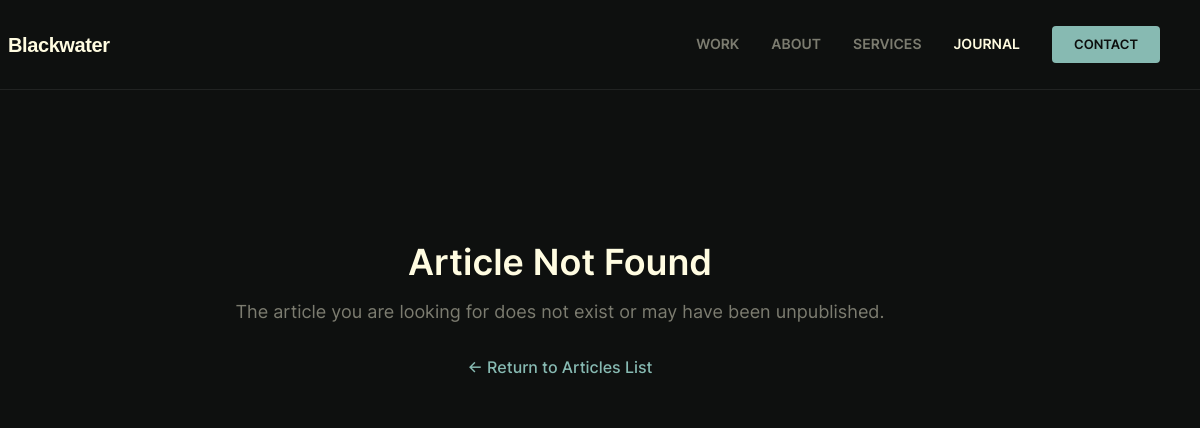
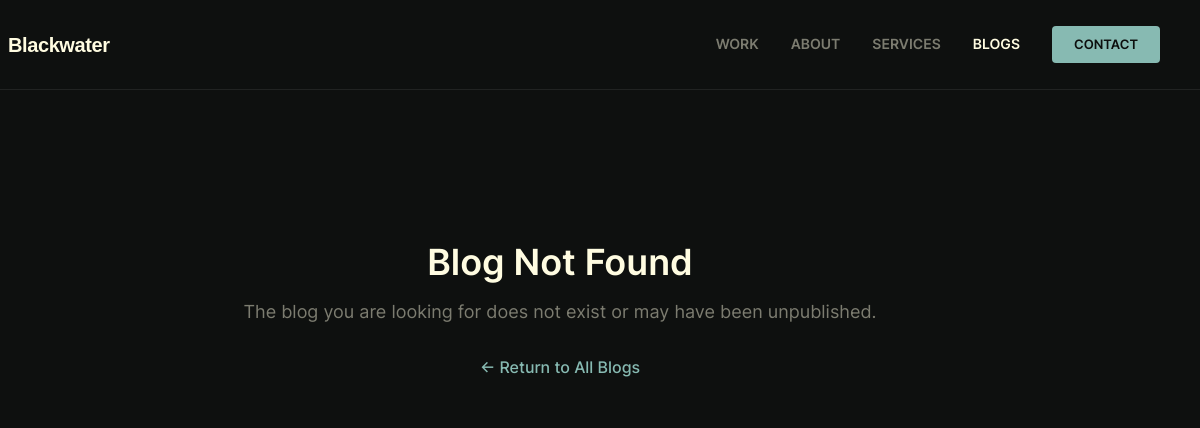
Before and after one commit to kashanbhatti4/blackwater-main, a website: page blog.html in a window 1280 px wide. Shown: the top 428 px of the page, 80-1280 px from the left. Drawn offline with Linux system fonts and the light colour scheme; a web font is replaced by a local one.

Commit message:
Update Journal and Articles references to Blogs across blogs.html and blog.html

```diff
--- a/blog.html
+++ b/blog.html
@@ -3,7 +3,7 @@
 <head>
     <meta charset="utf-8" />
     <meta name="viewport" content="width=device-width, initial-scale=1" />
-    <title id="page-title">Blog Article | Blackwater Digital</title>
+    <title id="page-title">Blog | Blackwater Digital</title>
     <meta id="page-meta-desc" name="description" content="Read insightful digital marketing, web design, SEO, and paid growth articles from Blackwater Digital." />
 
     <!-- OpenGraph & Twitter Meta -->
@@ -176,7 +176,7 @@
                 <a href="/work" data-barba-prevent style="color: #7C7C70; font-size: 14px; font-weight: 600; text-transform: uppercase;">Work</a>
                 <a href="/about" data-barba-prevent style="color: #7C7C70; font-size: 14px; font-weight: 600; text-transform: uppercase;">About</a>
                 <a href="/services" data-barba-prevent style="color: #7C7C70; font-size: 14px; font-weight: 600; text-transform: uppercase;">Services</a>
-                <a href="/blogs" data-barba-prevent style="color: #FFFCE1; font-size: 14px; font-weight: 600; text-transform: uppercase;">Journal</a>
+                <a href="/blogs" data-barba-prevent style="color: #FFFCE1; font-size: 14px; font-weight: 600; text-transform: uppercase;">Blogs</a>
                 <a href="/contact" data-barba-prevent style="background: #87BAB2; color: #0c0e0d; padding: 10px 22px; border-radius: 4px; font-size: 13px; font-weight: 700; text-transform: uppercase;">Contact</a>
             </div>
         </div>
@@ -603,7 +603,7 @@
 
                 container.innerHTML = `
                     <a href="/blogs" class="article_back" data-barba-prevent>
-                        ← Back to all articles
+                        ← Back to all blogs
                     </a>
 
                     <div class="article_meta_bar">
@@ -627,7 +627,7 @@
 
                     <div style="margin-top: 60px; text-align: center;">
                         <a href="/blogs" class="article_back" data-barba-prevent style="font-size: 16px;">
-                            ← Back to all articles
+                            ← Back to all blogs
                         </a>
                     </div>
                 `;
@@ -636,15 +636,15 @@
             }
 
             function renderNotFound(msg) {
-                document.title = 'Article Not Found | Blackwater Digital';
+                document.title = 'Blog Not Found | Blackwater Digital';
                 container.innerHTML = `
                     <div style="text-align: center; padding: 80px 20px;">
-                        <h1 style="color: #FFFCE1; font-size: 36px; margin-bottom: 16px;">Article Not Found</h1>
+                        <h1 style="color: #FFFCE1; font-size: 36px; margin-bottom: 16px;">Blog Not Found</h1>
                         <p style="color: #7C7C70; font-size: 18px; margin-bottom: 32px;">
-                            The article you are looking for does not exist or may have been unpublished.
+                            The blog you are looking for does not exist or may have been unpublished.
                         </p>
                         <a href="/blogs" class="article_back" data-barba-prevent style="font-size: 16px;">
-                            ← Return to Articles List
+                            ← Return to All Blogs
                         </a>
                     </div>
                 `;
```
Also changed, not shown: blogs.html (+8 -8 lines).
